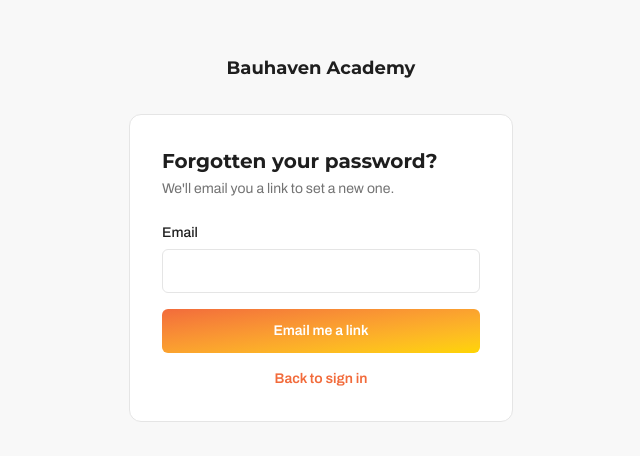
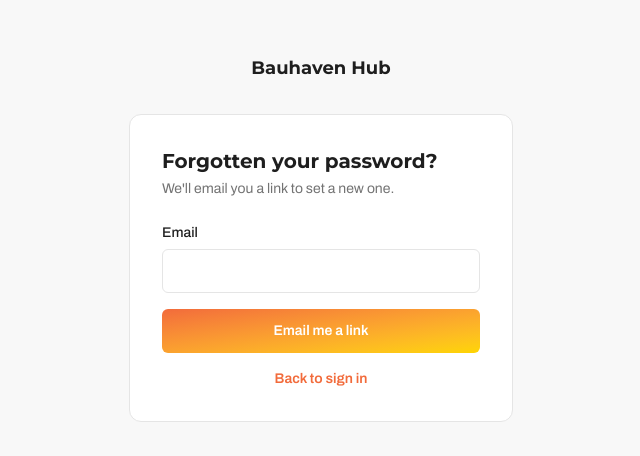
Before and after one commit to MbahLesky/Bauhaven-Academy-Web, a Next.js app: page /forgot-password in a window 1280 px wide. Shown: the part 162-618 px from the top of the page, without its empty margins (319-959 px from the left). Built offline with nearby package versions, Linux system fonts and the light colour scheme.

Commit message:
chore(branding): rename Academy to Hub across headers, auth, and titles

```diff
--- a/src/app/(app)/layout.tsx
+++ b/src/app/(app)/layout.tsx
@@ -28,7 +28,7 @@ export default async function AppLayout({ children }: { children: React.ReactNod
   return (
     <div className="mx-auto flex min-h-screen max-w-md flex-col bg-background">
       <header className="flex h-14 shrink-0 items-center px-5">
-        <span className="font-display text-sm font-bold">Bauhaven Academy</span>
+        <span className="font-display text-sm font-bold">Bauhaven Hub</span>
       </header>
 
       <main className="flex-1 overflow-y-auto px-5 pb-24">{children}</main>
--- a/src/app/(auth)/forgot-password/page.tsx
+++ b/src/app/(auth)/forgot-password/page.tsx
@@ -24,7 +24,7 @@ function ForgotPasswordFallback() {
     <div className="flex min-h-screen items-center justify-center bg-background px-4 py-12 sm:px-6">
       <div className="w-full sm:max-w-sm">
         <div className="mb-8 text-center">
-          <span className="font-display text-lg font-bold">Bauhaven Academy</span>
+          <span className="font-display text-lg font-bold">Bauhaven Hub</span>
         </div>
         <div className="rounded-xl border border-neutral-200 bg-white p-6 sm:p-8">
           <h1 className="font-display mb-1 text-xl font-bold">Forgotten your password?</h1>
--- a/src/app/(auth)/login/page.tsx
+++ b/src/app/(auth)/login/page.tsx
@@ -44,7 +44,7 @@ export default function LoginPage() {
     <div className="mx-auto flex min-h-screen max-w-md flex-col justify-center bg-background px-5 py-12">
       <div className="mb-8 text-center">
         {/* Wordmark only — real logo asset not yet provided, see Bauhaven-Brand-Guidelines.md */}
-        <span className="font-display text-lg font-bold">Bauhaven Academy</span>
+        <span className="font-display text-lg font-bold">Bauhaven Hub</span>
       </div>
 
       <form
--- a/src/app/(auth)/reset-password/page.tsx
+++ b/src/app/(auth)/reset-password/page.tsx
@@ -59,7 +59,7 @@ export default function ResetPasswordPage() {
     <div className="flex min-h-screen items-center justify-center bg-background px-4 py-12 sm:px-6">
       <div className="w-full sm:max-w-sm">
         <div className="mb-8 text-center">
-          <span className="font-display text-lg font-bold">Bauhaven Academy</span>
+          <span className="font-display text-lg font-bold">Bauhaven Hub</span>
         </div>
 
         <div className="rounded-xl border border-neutral-200 bg-white p-6 sm:p-8">
--- a/src/app/(auth)/set-password/page.tsx
+++ b/src/app/(auth)/set-password/page.tsx
@@ -48,14 +48,14 @@ export default function SetPasswordPage() {
   return (
     <div className="mx-auto flex min-h-screen max-w-md flex-col justify-center bg-background px-5 py-12">
       <div className="mb-8 text-center">
-        <span className="font-display text-lg font-bold">Bauhaven Academy</span>
+        <span className="font-display text-lg font-bold">Bauhaven Hub</span>
       </div>
 
       <form onSubmit={handleSubmit(onSubmit)} className="rounded-xl border border-neutral-200 bg-white p-6" noValidate>
         <h1 className="font-display mb-1 text-xl font-bold">Welcome to Bauhaven</h1>
         <p className="mb-6 text-sm text-neutral-500">
           Choose a password for your account — at least {MIN_PASSWORD_LENGTH} characters. You&apos;ll use it to sign
-          in here and in the Bauhaven Academy app.
+          in here and in the Bauhaven Hub app.
         </p>
 
         <div className="mb-4">
--- a/src/app/layout.tsx
+++ b/src/app/layout.tsx
@@ -9,7 +9,7 @@ import "@fontsource/archivo/700.css";
 import "./globals.css";
 
 export const metadata: Metadata = {
-  title: "Bauhaven Academy",
+  title: "Bauhaven Hub",
   description: "Your dashboard, tasks, and attendance at Bauhaven.",
 };
 
--- a/src/components/app-shell/NotEnrolledNotice.tsx
+++ b/src/components/app-shell/NotEnrolledNotice.tsx
@@ -12,13 +12,13 @@ export function NotEnrolledNotice() {
   return (
     <div className="mx-auto flex min-h-screen max-w-md flex-col justify-center bg-background px-5 py-12">
       <div className="mb-8 text-center">
-        <span className="font-display text-lg font-bold">Bauhaven Academy</span>
+        <span className="font-display text-lg font-bold">Bauhaven Hub</span>
       </div>
 
       <div className="rounded-xl border border-neutral-200 bg-white p-6">
         <h1 className="font-display mb-2 text-xl font-bold">You&apos;re not on a programme yet</h1>
         <p className="mb-4 text-sm text-neutral-500">
-          Academy opens once you&apos;re enrolled on a Bauhaven programme.
+          Hub opens once you&apos;re enrolled on a Bauhaven programme.
         </p>
         <ul className="mb-6 list-disc space-y-1.5 pl-5 text-sm text-neutral-600">
           <li>If you&apos;ve applied, you&apos;ll get an email when you&apos;re accepted.</li>
--- a/src/components/auth/ForgotPasswordForm.tsx
+++ b/src/components/auth/ForgotPasswordForm.tsx
@@ -59,7 +59,7 @@ export function ForgotPasswordForm() {
     <div className="flex min-h-screen items-center justify-center bg-background px-4 py-12 sm:px-6">
       <div className="w-full sm:max-w-sm">
         <div className="mb-8 text-center">
-          <span className="font-display text-lg font-bold">Bauhaven Academy</span>
+          <span className="font-display text-lg font-bold">Bauhaven Hub</span>
         </div>
 
         <div className="rounded-xl border border-neutral-200 bg-white p-6 sm:p-8">
```
